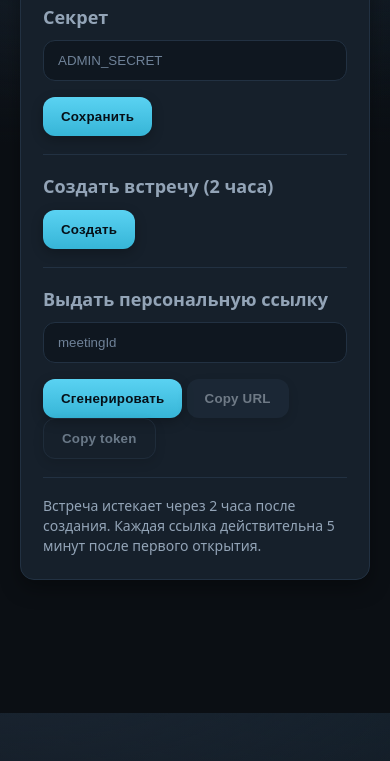
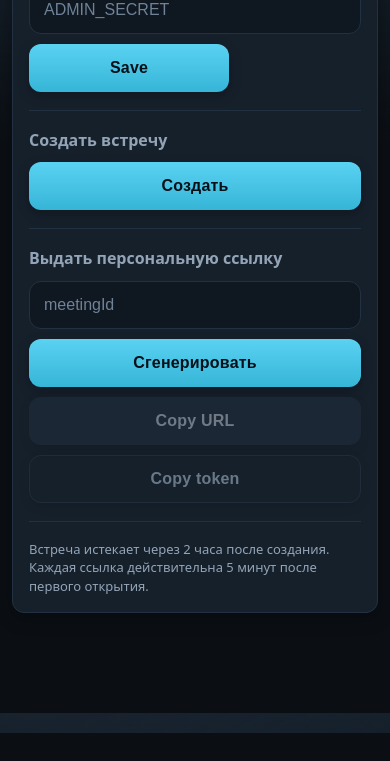
Before and after one commit to zayonvx/reco-chat, a website: page public/admin.html in a window 390 px wide. Shown: the part 131-892 px from the top of the page. After the commit the page ends 864 px from the top, so only its background shows below. Drawn offline with Linux system fonts and the light colour scheme.

Commit message:
add flavors #2

```diff
--- a/public/admin.html
+++ b/public/admin.html
@@ -1,5 +1,6 @@
 <!doctype html>
 <meta charset="utf-8" />
+<meta name="viewport" content="width=device-width, initial-scale=1, viewport-fit=cover">
 <title>Admin</title>
 <link rel="stylesheet" href="/styles.css">
 
@@ -7,15 +8,15 @@
     <div class="card">
         <h1>Admin</h1>
 
-        <h2>Секрет</h2>
+        <h2>Pass</h2>
         <div class="row">
             <div class="col"><input id="secret" type="password" placeholder="ADMIN_SECRET"></div>
-            <div class="col" style="max-width:200px"><button id="set" class="btn">Сохранить</button></div>
+            <div class="col" style="max-width:200px"><button id="set" class="btn">Save</button></div>
         </div>
 
         <hr>
 
-        <h2>Создать встречу (2 часа)</h2>
+        <h2>Создать встречу</h2>
         <div class="actions"><button id="newMeeting" class="btn">Создать</button></div>
         <pre id="meetingOut" class="mono"></pre>
 
@@ -24,10 +25,12 @@
         <h2>Выдать персональную ссылку</h2>
         <div class="row">
             <div class="col"><input id="meetingId" type="text" placeholder="meetingId"></div>
-            <div class="col" style="max-width:300px" class="actions">
-                <button id="invite" class="btn">Сгенерировать</button>
-                <button id="copyUrl" class="btn secondary" disabled>Copy URL</button>
-                <button id="copyToken" class="btn ghost" disabled>Copy token</button>
+            <div class="col">
+                <div class="actions">
+                    <button id="invite" class="btn">Сгенерировать</button>
+                    <button id="copyUrl" class="btn secondary" disabled>Copy URL</button>
+                    <button id="copyToken" class="btn ghost" disabled>Copy token</button>
+                </div>
             </div>
         </div>
         <pre id="inviteOut" class="mono"></pre>
--- a/public/styles.css
+++ b/public/styles.css
@@ -19,75 +19,59 @@ body{
     margin:0;
     font:16px/1.45 system-ui,-apple-system,Segoe UI,Roboto,Ubuntu,Cantarell,Arial,sans-serif;
     color:var(--md-on-surface);
-    background: radial-gradient(1200px 600px at 10% -10%, #1b2633 0, transparent 60%),
-    radial-gradient(1200px 600px at 90% -10%, #12202b 0, transparent 60%),
-    var(--md-surface);
+    background:
+            radial-gradient(1200px 600px at 10% -10%, #1b2633 0, transparent 60%),
+            radial-gradient(1200px 600px at 90% -10%, #12202b 0, transparent 60%),
+            var(--md-surface);
 }
 
-.container{
-    max-width:880px;
-    margin:48px auto;
-    padding:0 20px;
-}
-
-.header{
-    display:flex;align-items:center;gap:12px;margin-bottom:24px
-}
-.badge{
-    display:inline-flex;align-items:center;gap:8px;
-    padding:8px 12px;border-radius:999px;background:#0f1720;color:var(--md-muted);
-    border:1px solid #233242;font-size:13px
-}
-
-.card{
-    background:var(--md-card);
-    border:1px solid #223142;
-    border-radius:var(--radius);
-    box-shadow:var(--shadow);
-    padding:22px;
-}
-
+.container{max-width:880px;margin:48px auto;padding:0 20px}
+.header{display:flex;align-items:center;gap:12px;margin-bottom:24px}
+.badge{display:inline-flex;align-items:center;gap:8px;padding:8px 12px;border-radius:999px;background:#0f1720;color:var(--md-muted);border:1px solid #233242;font-size:13px}
+.card{background:var(--md-card);border:1px solid #223142;border-radius:var(--radius);box-shadow:var(--shadow);padding:22px}
 h1{margin:0 0 8px;font-weight:700;letter-spacing:.2px}
 h2{margin:18px 0 10px;font-size:18px;color:var(--md-muted)}
 
-.row{display:flex;flex-wrap:wrap;gap:16px}
-.col{flex:1 1 260px}
+.row{display:flex;flex-wrap:wrap;gap:16px;align-items:center}
+.col{flex:1 1 260px;min-width:0}
 
 input[type="text"], input[type="password"]{
-    width:100%; padding:12px 14px; border-radius:12px;
-    background:#0f1720; border:1px solid #223142; color:var(--md-on-surface);
-    outline:none; transition:border .2s, box-shadow .2s;
+    width:100%;height:44px;padding:0 14px;border-radius:12px;
+    background:#0f1720;border:1px solid #223142;color:var(--md-on-surface);
+    outline:none;transition:border .2s, box-shadow .2s
 }
 input::placeholder{color:#6f8298}
-input:focus{border-color:#2c465f; box-shadow:0 0 0 3px rgba(76,201,240,.15)}
+input:focus{border-color:#2c465f;box-shadow:0 0 0 3px rgba(76,201,240,.15)}
 
+/* buttons */
 .btn{
-    position:relative;
-    display:inline-flex;align-items:center;justify-content:center;
-    gap:10px; padding:12px 18px; border-radius:12px;
-    background:linear-gradient(180deg, #5ad2f2, #36b5d7);
-    color:#061018; border:none; cursor:pointer; font-weight:700;
-    letter-spacing:.2px; box-shadow:var(--shadow-sm); transition:transform .05s ease, filter .15s;
-    user-select:none; -webkit-tap-highlight-color:transparent;
+    position:relative;display:inline-flex;align-items:center;justify-content:center;
+    gap:10px;height:44px;padding:0 18px;border-radius:12px;
+    background:linear-gradient(180deg,#5ad2f2,#36b5d7);
+    color:#061018;border:none;cursor:pointer;font-weight:700;letter-spacing:.2px;
+    box-shadow:var(--shadow-sm);transition:transform .05s ease, filter .15s, box-shadow .15s;
+    user-select:none;-webkit-tap-highlight-color:transparent
 }
 .btn:hover{filter:brightness(1.03)}
 .btn:active{transform:translateY(1px)}
 .btn[disabled]{opacity:.45;cursor:not-allowed;filter:none}
+.btn:focus-visible{outline:3px solid rgba(76,201,240,.35);outline-offset:2px}
 
 .btn.secondary{background:#223142;color:#dbe7f5}
-.btn.danger{background:linear-gradient(180deg, #ff7b7b, #ff5555);color:#2a0c0c}
+.btn.danger{background:linear-gradient(180deg,#ff7b7b,#ff5555);color:#2a0c0c}
 .btn.ghost{background:transparent;border:1px solid #2a3b4e;color:#cfe4f8}
 
-.actions{display:flex;gap:10px;flex-wrap:wrap}
+.actions{display:flex;gap:12px;flex-wrap:wrap}
+.actions .btn{flex:0 0 auto}
 
-.kbd{
-    display:inline-block;padding:2px 8px;border:1px solid #2a3b4e;border-radius:8px;background:#0f1720;color:#8ea2b7;font-size:12px
-}
-
+.kbd{display:inline-block;padding:2px 8px;border:1px solid #2a3b4e;border-radius:8px;background:#0f1720;color:#8ea2b7;font-size:12px}
 hr{border:0;border-top:1px solid #223142;margin:18px 0}
+.note{color:#93a4b7;font-size:14px}
+.mono{white-space:pre-wrap;font-family:ui-monospace,SFMono-Regular,Menlo,Consolas,monospace;font-size:13px}
 
 .list{
-    display:grid;gap:10px;margin:0;padding:0;list-style:none
+    display:grid;gap:12px;margin:0;padding:0;list-style:none;
+    grid-template-columns:repeat(auto-fit,minmax(240px,1fr));
 }
 .list a{
     display:flex;justify-content:space-between;align-items:center;
@@ -97,13 +81,74 @@ hr{border:0;border-top:1px solid #223142;margin:18px 0}
 .list a:hover{background:#132132;border-color:#2b435b}
 .list small{color:#7f95ab}
 
-.note{color:#93a4b7;font-size:14px}
-.mono{white-space:pre-wrap;font-family:ui-monospace,SFMono-Regular,Menlo,Consolas,monospace;font-size:13px}
+.tag{display:inline-flex;align-items:center;gap:6px;border:1px solid #2a3b4e;background:#0f1720;color:#9fb3c8;border-radius:999px;padding:6px 10px;font-size:12px}
 
-.tag{
-    display:inline-flex;align-items:center;gap:6px;
-    border:1px solid #2a3b4e; background:#0f1720; color:#9fb3c8;
-    border-radius:999px; padding:6px 10px; font-size:12px
+.footer{margin-top:18px;color:#7f95ab;font-size:13px}
+
+@media (max-width:700px){
+    .container{margin:32px auto}
+    .row{gap:12px}
+
+    .isDesktop {
+        display: none;
+    }
 }
 
-.footer{margin-top:18px;color:#7f95ab;font-size:13px}
+
+@media (max-width: 480px){
+    .container{
+        margin: 20px auto;
+        padding: 0 12px;
+        max-width: 100%;
+    }
+    .card{
+        padding: 16px;
+        border-radius: 12px;
+        box-shadow: 0 6px 16px rgba(0,0,0,.35);
+    }
+    h1{ font-size: 20px; margin-bottom: 6px; }
+    h2{ font-size: 16px; }
+
+    .row{ gap: 10px; }
+    .col{ flex: 1 1 100%; }
+
+    input[type="text"], input[type="password"]{
+        height: 48px;
+        font-size: 16px;
+        padding: 0 14px;
+    }
+
+    .btn{
+        height: 48px;
+        width: 100%;
+        padding: 0 16px;
+        font-size: 16px;
+        border-radius: 12px;
+    }
+    .actions{ gap: 10px; }
+    .actions .btn{ flex: 1 1 100%; }
+
+    .list{
+        grid-template-columns: 1fr;
+        gap: 10px;
+    }
+    .list a{ padding: 12px 14px; border-radius: 12px; }
+
+    .badge{ font-size: 12px; padding: 6px 10px; }
+    .tag{ font-size: 11px; padding: 5px 8px; }
+    .note{ font-size: 13px; }
+    .mono{ font-size: 12px; }
+}
+
+@media (min-width: 481px) and (max-width: 768px){
+    .container{ margin: 28px auto; padding: 0 16px; }
+    .card{ padding: 18px; }
+    .row{ gap: 12px; }
+    .col{ flex: 1 1 100%; }
+    .actions .btn{ flex: 0 0 auto; }
+    .list{ grid-template-columns: repeat(auto-fit, minmax(260px, 1fr)); }
+}
+
+@supports(padding:max(0px)){
+    body{ padding-left: max(0px, env(safe-area-inset-left)); padding-right: max(0px, env(safe-area-inset-right)); }
+}
```
Also changed, not shown: public/call.html (+1 -0 lines), public/index.html (+5 -4 lines), public/join.html (+1 -0 lines).
